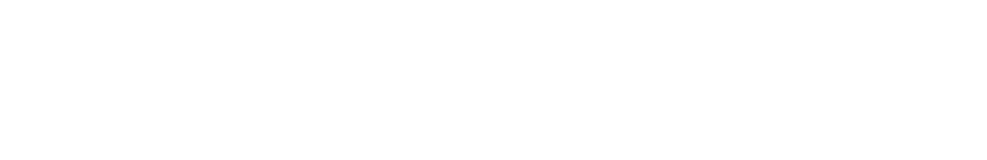
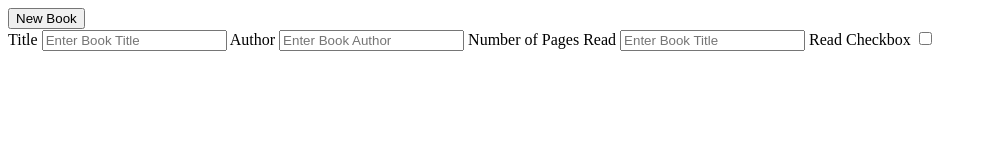
Before and after one commit to Hudsondaniel/Small-Projects, a plain HTML site: page Library/index.html in a window 1280 px wide. Shown: the whole page, without its empty margins (0-987 px from the left). Drawn offline with Linux system fonts and the light colour scheme.

Commit message:
Finished html for library

```diff
--- a/Library/index.html
+++ b/Library/index.html
@@ -4,10 +4,22 @@
     <meta charset="UTF-8">
     <meta name="viewport" content="width=device-width, initial-scale=1.0">
     <link rel="stylesheet" href="style.css">
-    <script src="script.js"></script>
+    <script type="text/javascript" src="library-script.js" defer></script>
     <title>Library</title>
 </head>
 <body>
+     <button id="new-book-button">New Book</button>
+    <form action="">
+        <label for="Title">Title</label>
+        <input id="title" type="text" placeholder="Enter Book Title">
+        <label for="Author">Author</label>
+        <input id="author" type="text" placeholder="Enter Book Author">
+        <label for="number-of-pages">Number of Pages Read</label>
+        <input id="pages" type="text" placeholder="Enter Book Title">
+        <label for="read-checkbox">Read Checkbox</label>
+        <input id="read-checkbox" type="checkbox">
+    </form>
+
 
 </body>
 </html>
--- /dev/null
+++ b/Library/library-script.js
@@ -0,0 +1,7 @@
+const button = document.querySelector('button');
+
+button.addEventListener('click', () => {
+    const name = prompt('What is your name?');
+    const greeting = document.querySelector('#greeting');
+    greeting.textContent = `Hello ${name}, nice to see you!`;
+});
```
Also changed, not shown: Library/script.js (deleted).
